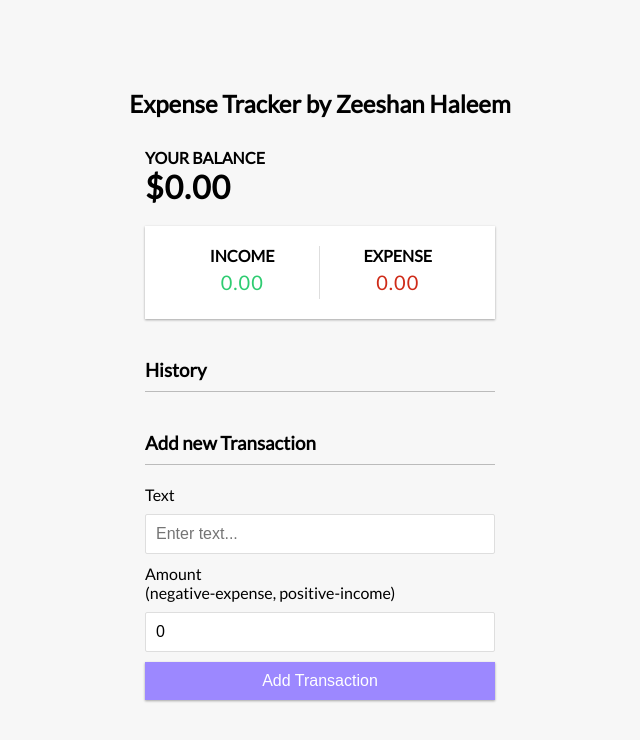
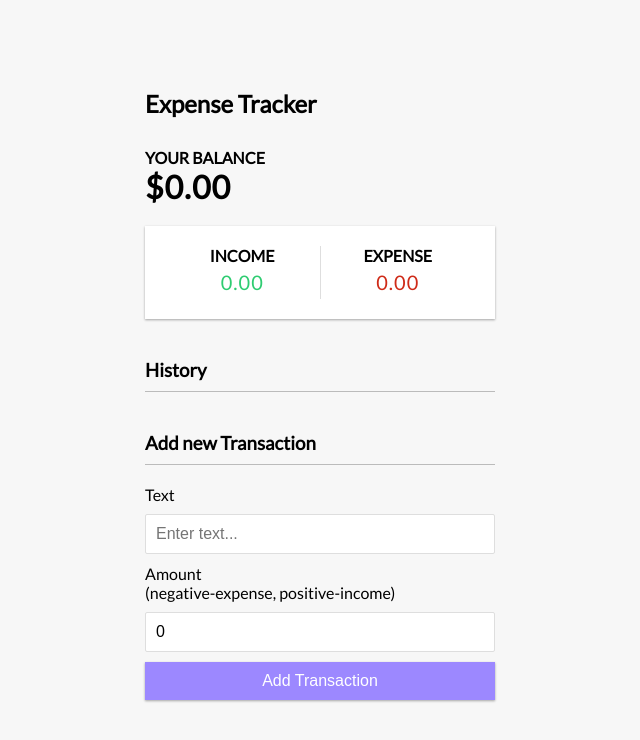
Before and after one commit to zeeshanhaleem/ExpenseTracker, a React (Create React App) app: page / in a window 1280 px wide. Shown: the top 740 px of the page, without its empty margins (320-960 px from the left). Built offline with nearby package versions, Linux system fonts and the light colour scheme.

Commit message:
Updation in Header File

```diff
--- a/src/components/Header.js
+++ b/src/components/Header.js
@@ -3,7 +3,7 @@
 export const Header = () => {
     return (
         <h2>
-         Expense Tracker by Zeeshan Haleem
+         Expense Tracker
         </h2>
     )
 }
```
